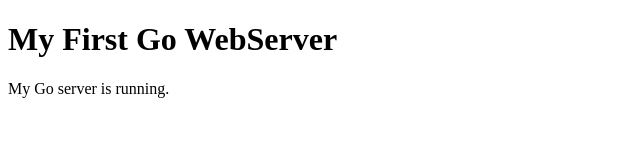
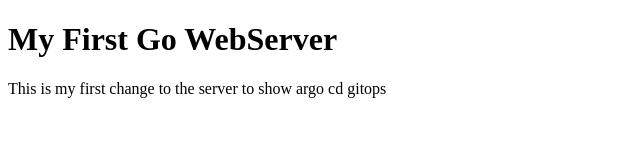
Before and after one commit to Stevendylan01/go-node-info, a plain HTML site: page index.html in a window 1280 px wide. Shown: the whole page, without its empty margins (0-640 px from the left). Drawn offline with Linux system fonts and the light colour scheme.

Commit message:
Change index.html to trigger a new docker build to test gitops

```diff
--- a/index.html
+++ b/index.html
@@ -8,7 +8,7 @@
   <body>
     <main>
       <h1>My First Go WebServer</h1>
-      <p>My Go server is running.</p>
+      <p>This is my first change to the server to show argo cd gitops</p>
     </main>
   </body>
 </html>
```
